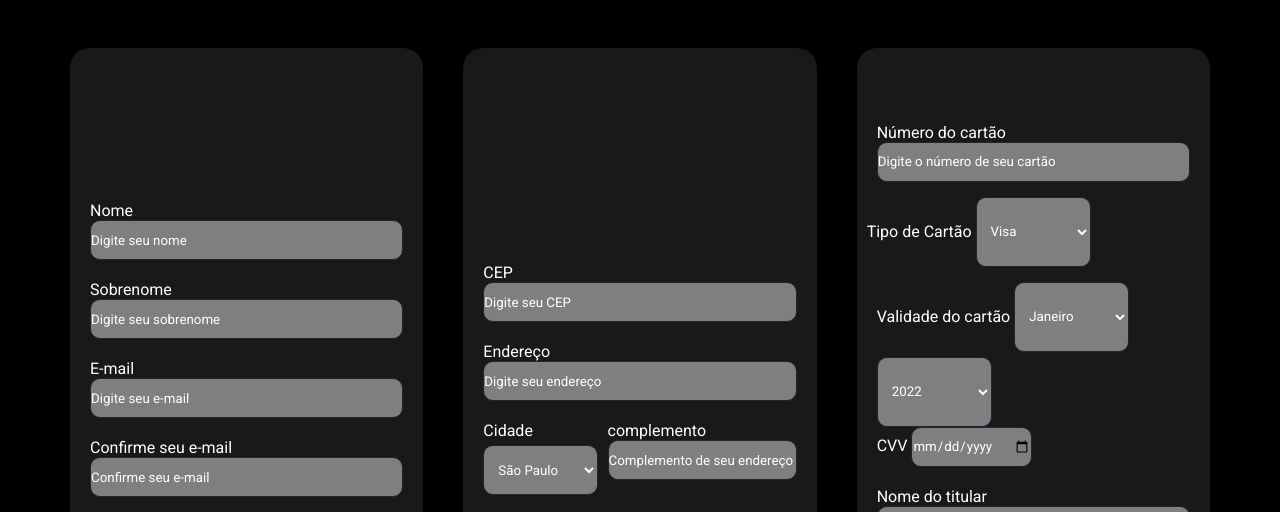
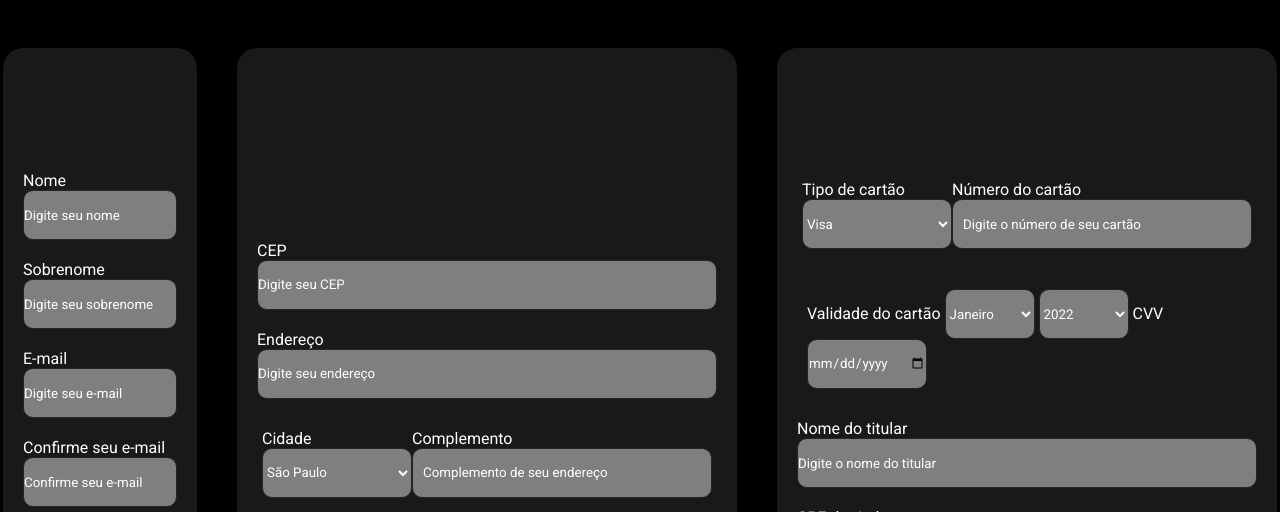
Before and after one commit to USERLIMA/xCoder, a plain HTML site: page paginaExemplo/layoutTelaDeCadastro.html in a window 1280 px wide. Shown: the part 264-776 px from the top of the page. Drawn offline with Linux system fonts and the light colour scheme; files whose address does not match are found by name.

Commit message:
28/05 - layout

```diff
--- a/paginaExemplo/layoutTelaDeCadastro.html
+++ b/paginaExemplo/layoutTelaDeCadastro.html
@@ -81,7 +81,7 @@
                     </select>
                   </div>
                   <div>
-                    <label for="complemento">complemento</label>
+                    <label for="complemento">Complemento</label>
                     <input type="text" name="complemento" id="complemento" placeholder = "Complemento de seu endereço">
                   </div>
                 </div>
@@ -103,13 +103,10 @@
 
             <form action="/cadastro" method="POST">
             <div class="input-container">
-                <label for="cartao">Número do cartão</label>
-                <input type="text" name="cartao" id="cartao" placeholder = "Digite o número de seu cartão">
-              </div>
-
+              <div class="teste2">
                 <div>
-                <label for="tipoCartao">Tipo de Cartão</label>
-                <!-- <Enetnder por que quando diminuo a descrição as caixas ficam desalinhadas> -->
+                  <label for="cartao">Tipo de cartão</label>
+                  <!-- <input type="city" name="Cidade" id="Cidade" placeholder = "Selecione sua cidade"> -->
                   <select type="text" name="tipoCartao" id="tipoCartao" placeholder = "Selecione o tipo de cartão">
                     <option value="Visa">Visa</option>
                     <option value="MasterCard">MasterCard</option>
@@ -117,14 +114,20 @@
                     <option value="Itau">Itau</option>
                   </select>
                 </div>
+                <div>
+                  <label for="cartao">Número do cartão</label>
+                  <input type="text" name="complemento" id="complemento" placeholder = "Digite o número de seu cartão">
+                </div>
+              </div>
+            </div>
 
               <div class="input-container">
-
+                <div class="teste3">
                 <div>
                   <label for="validade">Validade do cartão</label>
                   <!-- <input type="city" name="Cidade" id="Cidade" placeholder = "Selecione sua cidade"> -->
 
-                  <select type="month" name="mes" id="mes" placeholder = "Selecione o mês">
+                  <select type="month" name="month" id="month" placeholder = "Selecione o mês">
                     <option value="1">Janeiro</option>
                     <option value="2">Fevereiro</option>
                     <option value="3">Março</option>
@@ -145,14 +148,14 @@
                     <option value="2024">2024</option>
                     <option value="2025">2025</option>
                   </select>
-                  <div>
 
                     <label for="CVV">CVV</label>
                     <input type="date" name="CVV" id="CVV" placeholder = "Data de validade do cartão">
+
+
                 </div>
 
               </div>
-
               </div>
 
               <div class="input-container">
--- a/paginaExemplo/styleCadastro.css
+++ b/paginaExemplo/styleCadastro.css
@@ -94,7 +94,7 @@ form {
 */
 
 .input-container input {
-    height: 40px;
+    height: 50px;
     /* width: 310px; */
     border-radius: 10px;
     background-color: #7F7F7F;
@@ -109,28 +109,63 @@ form {
     justify-content: center;
     width: 100%;
     height: 10%;
+    padding: 10px;
 
 }
 
-.teste2 {
+.teste3 {
     display: flex;
+    flex-direction: row;
+    justify-content: center;
+    width: 100%;
+    height: 10%;
+    padding: 10px;
+
 }
 
-.teste2 select {
-
+.teste2 input {
     height: 50px;
     /* width: 310px; */
     border-radius: 10px;
     background-color: #7F7F7F;
     border: 1px solid #1F2531;
     outline: none;
-    padding: 10px;
-    justify-content: center;
+
+}
+
+.teste3 input {
+    height: 50px;
+    /* width: 310px; */
+    border-radius: 10px;
+    background-color: #7F7F7F;
+    border: 1px solid #1F2531;
+    outline: none;
+
+}
+
+.teste2 select {
+    height: 50px;
+    width: 150px;
+    border-radius: 10px;
+    background-color: #7F7F7F;
+    border: 1px solid #1F2531;
+    outline: none;
+}
+
+.teste3 select {
+    height: 50px;
+    width: 90px;
+    border-radius: 10px;
+    background-color: #7F7F7F;
+    border: 1px solid #1F2531;
+    outline: none;
 }
 
 #complemento {
     /*flex-grow: 1;*/
-    width: 100%;
+    width: 300px;
+    padding: 10px;
+
 
 }
 
@@ -220,8 +255,6 @@ input::placeholder {
 }
 
 select {
-    margin-top: 5px;
-
     width: 115px;
     height: 70px;
     /* width: 310px; */
@@ -229,7 +262,6 @@ select {
     background-color: #7F7F7F;
     border: 1px solid #1F2531;
     outline: none;
-    padding: 10px;
 
 }
 
```
Lines whose indentation alone changed are shown as unchanged.
